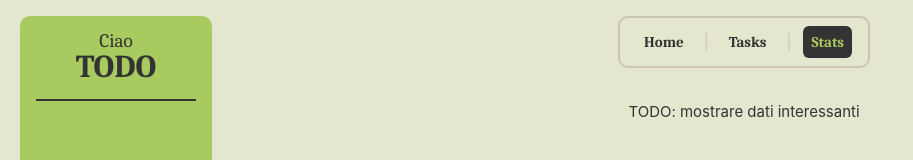
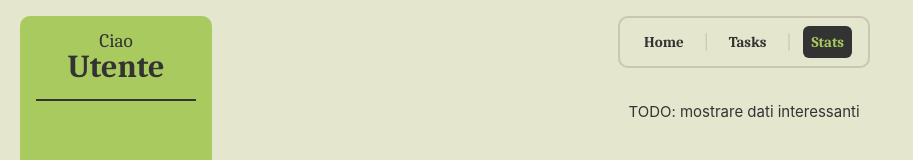
Before and after one commit to AS2-Inc/Re-Action, a Vue app in the folder frontend/: page /stats in a window 1280 px wide. Shown: the top 160 px of the page, without its empty margins (0-913 px from the left). Built offline with nearby package versions, Linux system fonts and the light colour scheme; no server answers.

Commit message:
feat: add UserInfoColumn component and integrate it into HomeView, StatsView, and TasksView

```diff
--- /dev/null
+++ b/frontend/src/components/UserInfoColumn.vue
@@ -0,0 +1,106 @@
+<template>
+  <div class="info-column">
+    <h2 class="greeting">Ciao</h2>
+    <h1 class="username">{{ displayName }}</h1>
+    <hr class="sep" />
+  </div>
+  <div class="info-name">
+    <h1 class="username">{{ displayName }}</h1>
+    <hr class="sep" />
+  </div>
+</template>
+
+<script>
+const API_BASE_URL =
+  import.meta.env.VITE_API_BASE_URL || "http://localhost:5000";
+
+export default {
+  name: "UserInfoColumn",
+  data() {
+    return {
+      user: {
+        name: "",
+        surname: "",
+      },
+      userLoadError: "",
+    };
+  },
+  computed: {
+    displayName() {
+      const name = `${this.user.name} ${this.user.surname}`.trim();
+      return name || "Utente";
+    },
+  },
+  async mounted() {
+    try {
+      const response = await fetch(`${API_BASE_URL}/api/v1/users/me`, {
+        credentials: "include",
+      });
+
+      if (!response.ok) {
+        this.userLoadError = "Impossibile recuperare il profilo.";
+        return;
+      }
+
+      const data = await response.json();
+      this.user.name = data?.name || "";
+      this.user.surname = data?.surname || "";
+    } catch (error) {
+      console.error(error);
+      this.userLoadError = "Impossibile recuperare il profilo.";
+    }
+  },
+};
+</script>
+
+<style scoped>
+.info-name {
+  display: none;
+}
+.info-column {
+  display: flex;
+  flex-direction: column;
+  align-items: center;
+  justify-content: start;
+  gap: 0;
+  margin-left: 20px;
+  height: 100%;
+  border-radius: 10px;
+  width: 15%;
+  background-color: #a9ca5f;
+  padding: 1rem;
+}
+.greeting {
+  font-family: "Caladea", serif;
+  font-weight: 100;
+  font-size: 1.2rem;
+  line-height: 1;
+}
+.username {
+  font-family: "Caladea", serif;
+  line-height: 1;
+  font-weight: 700;
+  font-size: 2rem;
+}
+.sep {
+  width: 100%;
+  border: 1px solid #333;
+  margin: 1rem;
+}
+
+@media (max-width: 600px) {
+  .info-column {
+    display: none;
+  }
+  .info-name {
+    display: flex;
+    margin: 1rem 0;
+    flex-direction: column;
+    align-items: center;
+    justify-content: center;
+  }
+  .info-name .sep {
+    width: 90vw;
+  }
+}
+</style>
--- a/frontend/src/views/HomeView.vue
+++ b/frontend/src/views/HomeView.vue
@@ -1,14 +1,6 @@
 <template>
     <div class="home">
-        <div class="info-column">
-            <h2 class="greeting">Ciao</h2>
-            <h1 class="username">TODO</h1>
-            <hr class="sep" />
-        </div>
-        <div class="info-name">
-            <h1 class="username">TODO</h1>
-            <hr class="sep" />
-        </div>
+        <UserInfoColumn />
         <div class="display">
             <Navbar :links="navLinks" />
             <div class="data-display">
@@ -20,11 +12,13 @@
 
 <script>
 import Navbar from "@/components/Navbar.vue";
+import UserInfoColumn from "@/components/UserInfoColumn.vue";
 
 export default {
   name: "HomeView",
   components: {
     Navbar,
+    UserInfoColumn,
   },
   data() {
     return {
@@ -49,40 +43,6 @@ export default {
     width: 100vw;
     height: 100%;
 }
-.info-name {
-    display: none;
-}
-.info-column {
-    display: flex;
-    flex-direction: column;
-    align-items: center;
-    justify-content: start;
-    gap:0;
-    margin-left: 20px;
-    height: 100%;
-    border-radius: 10px;
-    width: 15%;
-    background-color: #A9CA5F;
-    padding: 1rem;
-}
-.greeting {
-    font-family: "Caladea", serif;
-    font-weight: 100;
-    font-size: 1.2rem;
-    line-height: 1;
-}
-.username {
-    font-family: "Caladea", serif;
-    line-height: 1;
-    font-weight: 700;
-    font-size: 2rem;
-}
-.sep {
-    width: 100%;
-    border: 1px solid #333;
-    margin: 1rem;
-}
-
 .display {
     margin-left: 20px;
     display: flex;
@@ -106,19 +66,6 @@ export default {
         flex-direction: column;
         align-items: center;
     }
-    .info-column {
-        display: none;
-    }
-    .info-name {
-        display: flex;
-        margin: 1rem 0;
-        flex-direction: column;
-        align-items: center;
-        justify-content: center;
-    }
-    .info-name .sep {
-        width: 90vw;
-    }
     .display {
         margin: 0;
         width: 100%;
--- a/frontend/src/views/StatsView.vue
+++ b/frontend/src/views/StatsView.vue
@@ -1,14 +1,6 @@
 <template>
     <div class="home">
-        <div class="info-column">
-            <h2 class="greeting">Ciao</h2>
-            <h1 class="username">TODO</h1>
-            <hr class="sep" />
-        </div>
-        <div class="info-name">
-            <h1 class="username">TODO</h1>
-            <hr class="sep" />
-        </div>
+        <UserInfoColumn />
         <div class="display">
             <Navbar :links="navLinks" />
             <div class="data-display">
@@ -20,11 +12,13 @@
 
 <script>
 import Navbar from "@/components/Navbar.vue";
+import UserInfoColumn from "@/components/UserInfoColumn.vue";
 
 export default {
   name: "StatsView",
   components: {
     Navbar,
+    UserInfoColumn,
   },
   data() {
     return {
@@ -49,40 +43,6 @@ export default {
     width: 100vw;
     height: 100%;
 }
-.info-name {
-    display: none;
-}
-.info-column {
-    display: flex;
-    flex-direction: column;
-    align-items: center;
-    justify-content: start;
-    gap:0;
-    margin-left: 20px;
-    height: 100%;
-    border-radius: 10px;
-    width: 15%;
-    background-color: #A9CA5F;
-    padding: 1rem;
-}
-.greeting {
-    font-family: "Caladea", serif;
-    font-weight: 100;
-    font-size: 1.2rem;
-    line-height: 1;
-}
-.username {
-    font-family: "Caladea", serif;
-    line-height: 1;
-    font-weight: 700;
-    font-size: 2rem;
-}
-.sep {
-    width: 100%;
-    border: 1px solid #333;
-    margin: 1rem;
-}
-
 .display {
     margin-left: 20px;
     display: flex;
@@ -106,19 +66,6 @@ export default {
         flex-direction: column;
         align-items: center;
     }
-    .info-column {
-        display: none;
-    }
-    .info-name {
-        display: flex;
-        margin: 1rem 0;
-        flex-direction: column;
-        align-items: center;
-        justify-content: center;
-    }
-    .info-name .sep {
-        width: 90vw;
-    }
     .display {
         margin: 0;
         width: 100%;
--- a/frontend/src/views/TasksView.vue
+++ b/frontend/src/views/TasksView.vue
@@ -1,14 +1,6 @@
 <template>
     <div class="home">
-        <div class="info-column">
-            <h2 class="greeting">Ciao</h2>
-            <h1 class="username">TODO</h1>
-            <hr class="sep" />
-        </div>
-        <div class="info-name">
-            <h1 class="username">TODO</h1>
-            <hr class="sep" />
-        </div>
+        <UserInfoColumn />
         <div class="display">
             <Navbar :links="navLinks" />
             <div class="data-display">
@@ -20,11 +12,13 @@
 
 <script>
 import Navbar from "@/components/Navbar.vue";
+import UserInfoColumn from "@/components/UserInfoColumn.vue";
 
 export default {
   name: "TasksView",
   components: {
     Navbar,
+    UserInfoColumn,
   },
   data() {
     return {
@@ -49,40 +43,6 @@ export default {
     width: 100vw;
     height: 100%;
 }
-.info-name {
-    display: none;
-}
-.info-column {
-    display: flex;
-    flex-direction: column;
-    align-items: center;
-    justify-content: start;
-    gap:0;
-    margin-left: 20px;
-    height: 100%;
-    border-radius: 10px;
-    width: 15%;
-    background-color: #A9CA5F;
-    padding: 1rem;
-}
-.greeting {
-    font-family: "Caladea", serif;
-    font-weight: 100;
-    font-size: 1.2rem;
-    line-height: 1;
-}
-.username {
-    font-family: "Caladea", serif;
-    line-height: 1;
-    font-weight: 700;
-    font-size: 2rem;
-}
-.sep {
-    width: 100%;
-    border: 1px solid #333;
-    margin: 1rem;
-}
-
 .display {
     margin-left: 20px;
     display: flex;
@@ -106,19 +66,6 @@ export default {
         flex-direction: column;
         align-items: center;
     }
-    .info-column {
-        display: none;
-    }
-    .info-name {
-        display: flex;
-        margin: 1rem 0;
-        flex-direction: column;
-        align-items: center;
-        justify-content: center;
-    }
-    .info-name .sep {
-        width: 90vw;
-    }
     .display {
         margin: 0;
         width: 100%;
```
